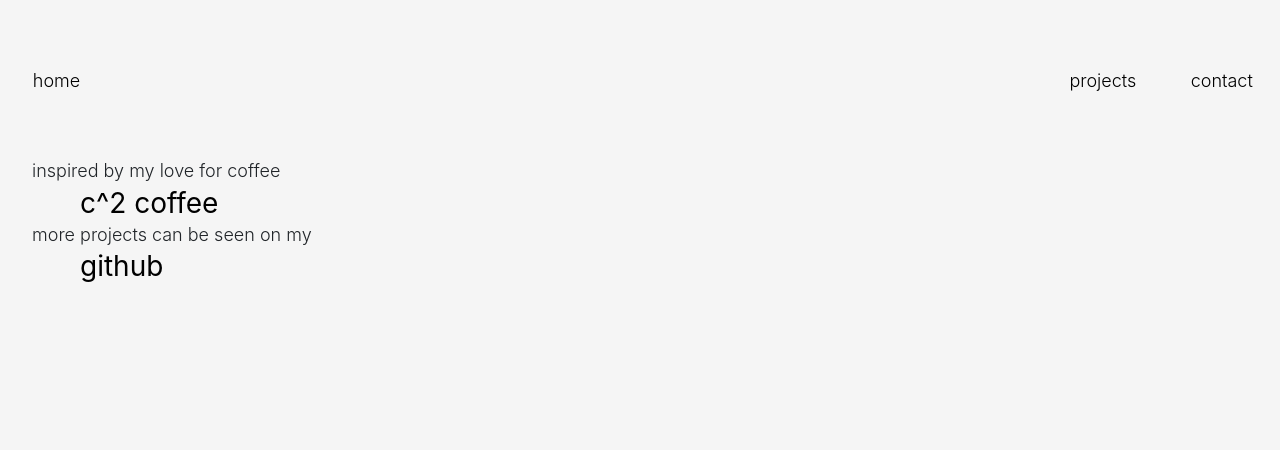
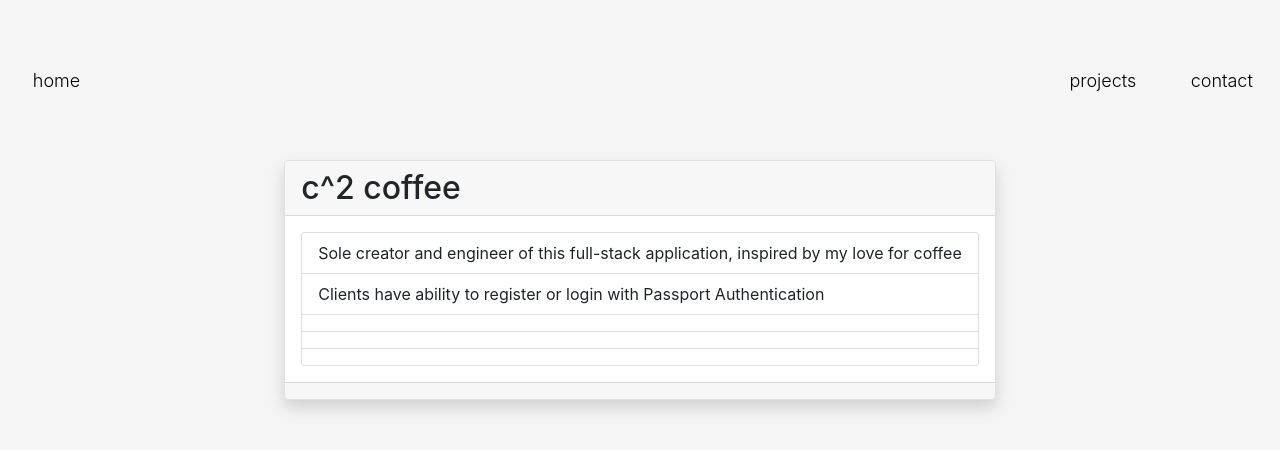
Before and after one commit to Slap-a-tha-Bass/portfolio, a React (Create React App) app: page /projects in a window 1280 px wide. Shown: the top 450 px of the page. Built offline with nearby package versions, Linux system fonts and the light colour scheme; the HTML template or start-up script is replaced by a standard one.

Commit message:
more changes happening, using cards now for all projects

```diff
--- a/src/App.css
+++ b/src/App.css
@@ -51,14 +51,9 @@
 }
 .link {
   color: black;
-  font-size: calc(12px + 2vmin);
-  padding-left: 5rem;
-  padding-right: 5rem;
+  font-size: large;
   text-decoration: none;
-}
-.link:hover {
-  background-color: rgb(122, 169, 230);
-  border-radius: 10px;
+  padding-left: 2rem;
 }
 .paragraph {
   display: flex;
--- a/src/views/Projects.jsx
+++ b/src/views/Projects.jsx
@@ -1,17 +1,39 @@
-import React from 'react';
+import React, { useState } from 'react';
 
 const Projects = () => {
+
     return (
-                <div className="col-md-12 bgcolor">
+        <>
+                <div className="d-flex justify-content-center bgcolor ">
+                    <div className="card border rounded shadow">
+                        <h2 className="card-header">c^2 coffee</h2>
+                        <div className="card-body">
+                            <div className="card-text">
+                                <ul className="list-group">
+                                    <li className="list-group-item">Sole creator and engineer of this full-stack application, inspired by my love for coffee</li>
+                                    <li className="list-group-item">Clients have ability to register or login with Passport Authentication </li>
+                                    <li className="list-group-item"></li>
+                                    <li className="list-group-item"></li>
+                                    <li className="list-group-item"></li>
+                                </ul>
+                            </div>
+                        </div>
+                        <div className="card-footer"></div>
+                    </div>
+                </div>
+                {/* <div className="col-md-12 bgcolor">
                     <div className="Project display-5">
                         inspired by my love for coffee
                     </div>
-                    <a className="link" href="http://cc-coffee.herokuapp.com" target="_blank" rel="noopener noreferrer">c^2 coffee</a>
+                    <div>
+                        <a className="link" href="http://cc-coffee.herokuapp.com" target="_blank" rel="noopener noreferrer">c^2 coffee</a>
+                    </div>
                     <div className="Project display-5">
                         more projects can be seen on my
                     </div>
                     <a className="link" href="http://www.github.com/Slap-a-tha-Bass" target="_blank" rel="noopener noreferrer">github</a>
-                </div>
+                </div> */}
+        </>
     )
 }
 
```
